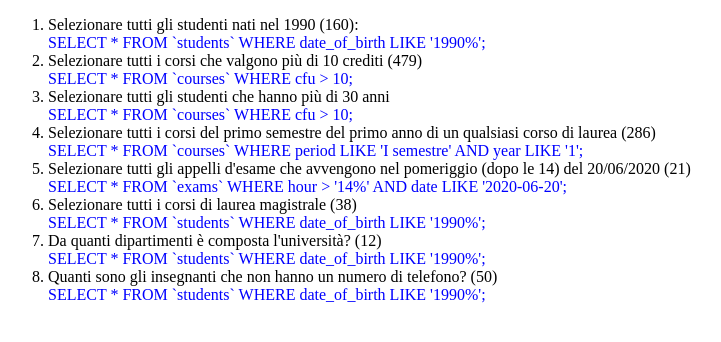
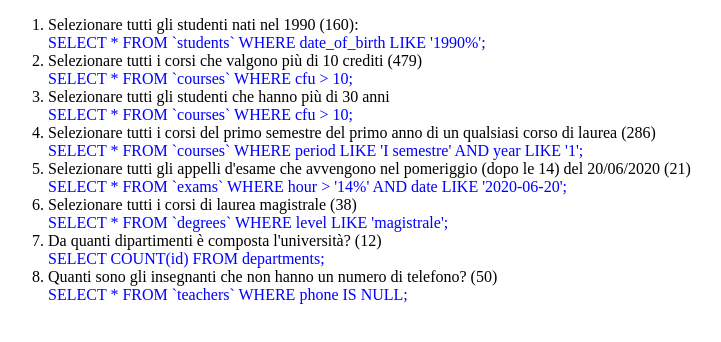
Before and after one commit to Richiisontheway/db-university, a plain HTML site: page index.html in a window 1280 px wide. Shown: the whole page, without its empty margins (0-721 px from the left). Drawn offline with Linux system fonts and the light colour scheme.

Commit message:
query 7 and 8 done

```diff
--- a/index.html
+++ b/index.html
@@ -45,19 +45,19 @@
             <li>
                 Selezionare tutti i corsi di laurea magistrale (38)
                 <div style="color:blue">
-                    SELECT * FROM `students` WHERE date_of_birth LIKE '1990%';
+                    SELECT * FROM `degrees` WHERE level LIKE 'magistrale';
                 </div>
             </li>
             <li>
                 Da quanti dipartimenti è composta l'università? (12)
                 <div style="color:blue">
-                    SELECT * FROM `students` WHERE date_of_birth LIKE '1990%';
+                    SELECT COUNT(id) FROM departments;
                 </div>
             </li>
             <li>
                 Quanti sono gli insegnanti che non hanno un numero di telefono? (50)
                 <div style="color:blue">
-                    SELECT * FROM `students` WHERE date_of_birth LIKE '1990%';
+                    SELECT * FROM `teachers` WHERE phone IS NULL;
                 </div>
             </li>
         </ol>
```
